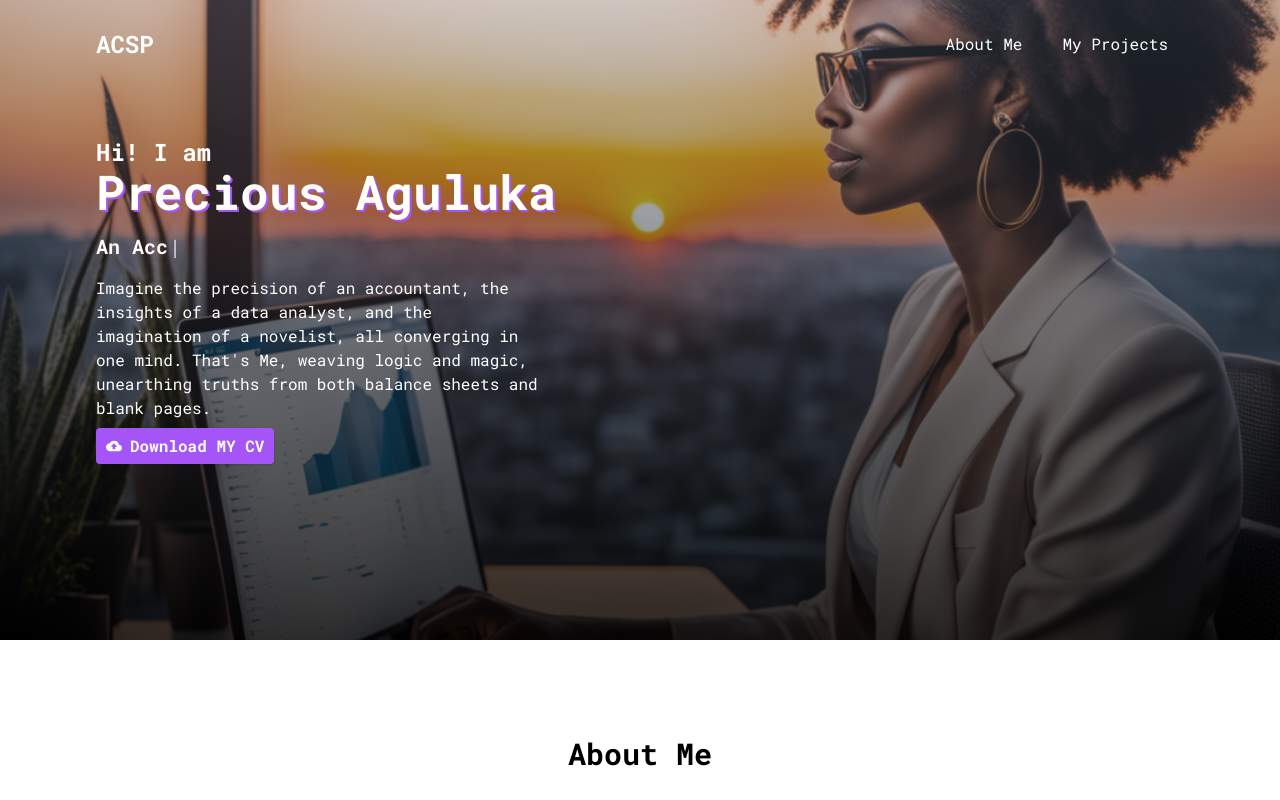
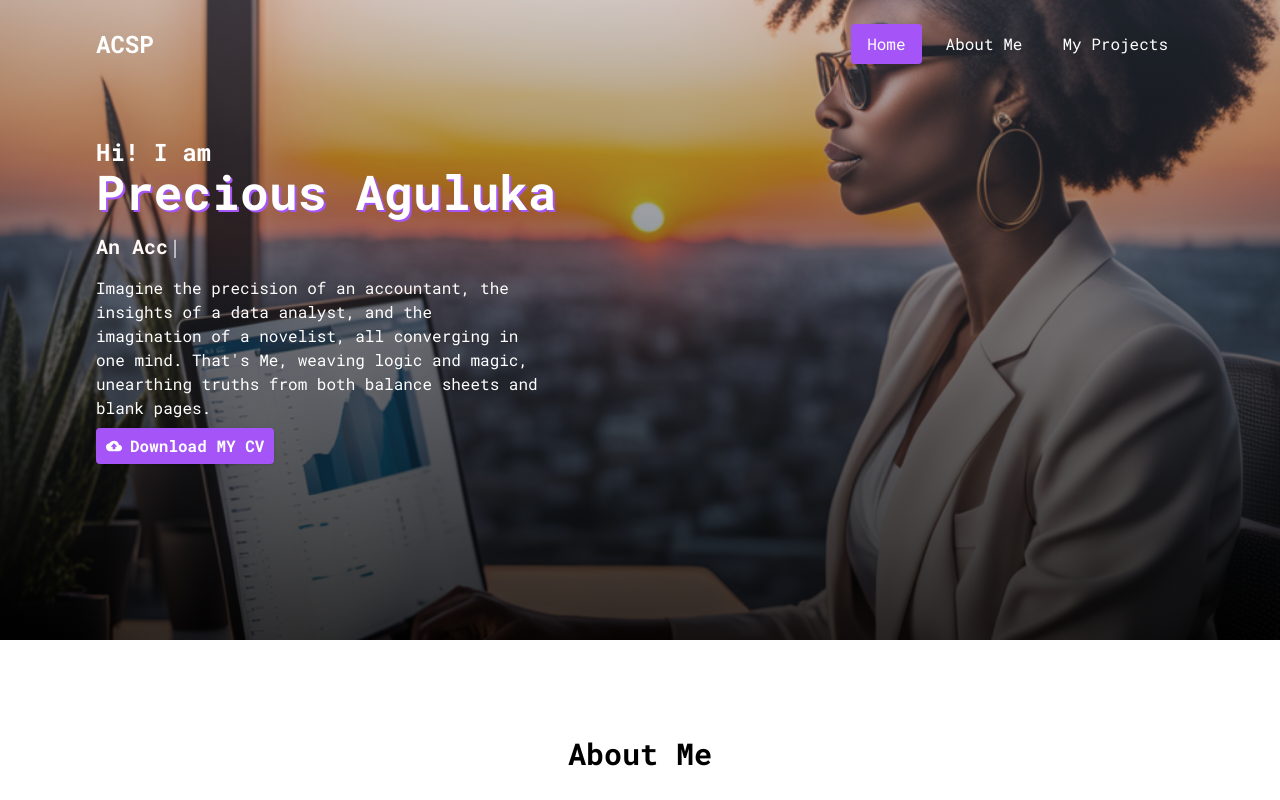
Before and after one commit to melissacinta/chioma, a React (Vite) app: page / in a window 1280 px wide. Shown: the top 800 px of the page. Built offline with nearby package versions, Linux system fonts and the light colour scheme.

Commit message:
added mobile nav functionality

```diff
--- a/src/components/Header.jsx
+++ b/src/components/Header.jsx
@@ -2,8 +2,11 @@ import { Link, useLocation } from 'react-router-dom';
 import bg from '@assets/images/bg5.png';
 import PropTypes from 'prop-types';
 import { classNames } from '@utils/functions';
+import { FaBars } from 'react-icons/fa';
+import { useState } from 'react';
 
 const Header = ({ bgImage, children }) => {
+  const [showMenu, setShowMenu] = useState(false);
   const location = useLocation();
   return (
     <header
@@ -11,36 +14,34 @@ const Header = ({ bgImage, children }) => {
       style={{ backgroundImage: `url(${bgImage || bg})` }}
     >
       <div className="h-full w-full  min-h-[80dvh] bg-gradient-to-t from-black/80 to-slate-500/30 px-12 lg:px-24">
-        <div className="flex items-center justify-between py-6">
-          <div className="font-bold text-2xl">
+        <div className="sm:flex items-center justify-between py-6">
+          <div className="flex items-center justify-between font-bold text-2xl">
             <Link to={'/'}>ACSP</Link>
+            <button
+              onClick={() => setShowMenu(!showMenu)}
+              className="sm:hidden"
+            >
+              <FaBars className="h-6 w-6 text-primary-30" />
+            </button>
           </div>
-          <nav>
-            <ul className="hidden sm:flex gap-2 items-center">
+          <nav
+            className={classNames(
+              showMenu ? 'flex flex-col' : 'hidden sm:flex',
+              'items-center gap-[3.06rem] bg-black/50 rounded sm:bg-transparent py-12 sm:py-0'
+            )}
+          >
+            <ul className="flex flex-col sm:flex-row items-center gap-2">
+              {paths.map((item) => (
                 <li
+                  key={item.name}
                   className={classNames(
-                  location.pathname.includes('about') ? 'bg-primary' : '',
+                    location.pathname.includes(item.link) ? 'bg-primary' : '',
                     'navlink'
                   )}
                 >
-                <Link to="/about">About Me</Link>
+                  <Link to={item.link}>{item.name}</Link>
                 </li>
-              <li
-                className={classNames(
-                  location.pathname.includes('project') ? 'bg-primary' : '',
-                  'navlink'
-                )}
-              >
-                <Link to="/projects">My Projects</Link>
-              </li>
-              {/* <li
-                className={classNames(
-                  location.pathname.includes('blog') ? 'bg-primary' : '',
-                  'navlink'
-                )}
-              >
-                <Link to="/blog">My Blog</Link>
-              </li> */}
+              ))}
             </ul>
           </nav>
         </div>
@@ -55,3 +56,9 @@ Header.propTypes = {
   bgImage: PropTypes.string,
   children: PropTypes.node,
 };
+
+const paths = [
+  { name: 'Home', link: '/' },
+  { name: 'About Me', link: '/about' },
+  { name: 'My Projects', link: '/projects' },
+];
```
Lines whose indentation alone changed are shown as unchanged.
